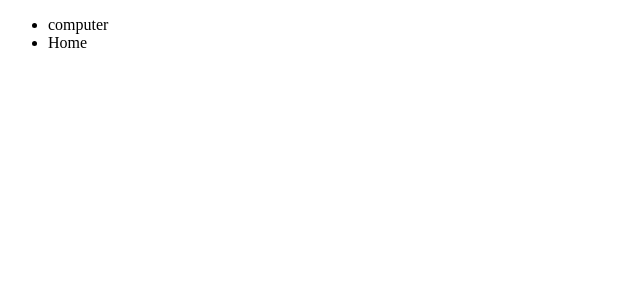
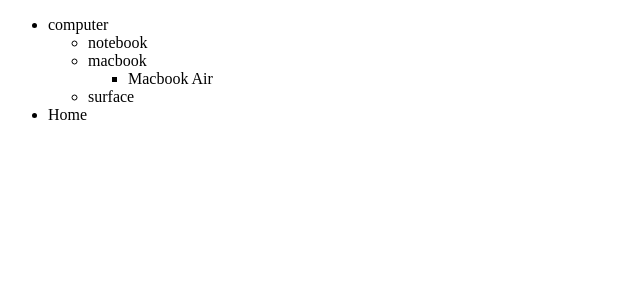
Before and after one commit to KevvKo/react-tree, a React (Create React App) app: page / in a window 1280 px wide. Shown: the top 300 px of the page, without its empty margins (0-640 px from the left). Built offline with nearby package versions, Linux system fonts and the light colour scheme.

Commit message:
rendering tree structure

```diff
--- a/src/assets/mock.data.json
+++ b/src/assets/mock.data.json
@@ -15,9 +15,9 @@
     },
     {
         "name": "macbook",
-        "hasChildren": false,
+        "hasChildren": true,
         "parent": "computer",
-        "children": [],
+        "children": ["macbook"],
         "context": {}
     },
     {
@@ -32,5 +32,12 @@
         "hasChildren": false,
         "children": [],
         "context": {}
+    },
+    {
+        "name": "Macbook Air",
+        "hasChildren": false,
+        "children": [],
+        "parent": "macbook",
+        "context": {}
     }
   ]
--- a/src/library/components/branch/branch.js
+++ b/src/library/components/branch/branch.js
@@ -1,7 +1,34 @@
 import React from 'react';
+import PropTypes from 'prop-types';
+// Components
+import Leaf from '../leaf/leaf';
 
-const Branch = () => {
-    return <ul className='branch'></ul>;
+const Branch = (props) => {
+    const nodes = props.nodes;
+    const leafs = nodes.map( node => {
+        if(node.hasChildren){
+            return (
+                <li>
+                    {node.name}
+                    <ul>
+                        <Branch nodes={node.childrenNodes} />
+                    </ul>
+                </li>
+            );
+        }
+        else {
+            return <Leaf node={node} />;
+        }
+    });
+    return (
+        <>
+            {leafs}
+        </>
+    );
+};
+
+Branch.propTypes = {
+    nodes: PropTypes.array
 };
 
 export default Branch;
--- a/src/library/components/tree/tree.js
+++ b/src/library/components/tree/tree.js
@@ -21,17 +21,13 @@
 
     tree = service.mapToTree( props.data);
     leafs = tree
-        .filter( treeNode => treeNode.hasParent === false)
-        .map( (treeNode, index ) => {
-            return <Leaf key={index} node={treeNode} />;
-        });
+        .filter( treeNode => treeNode.hasParent === false);
 
 
     return(
         <ServiceContext.Provider>
             <ul id='tree'>
-                <Branch />
-                {leafs}
+                <Branch nodes={leafs}/>
             </ul>
         </ServiceContext.Provider>
     );
```
